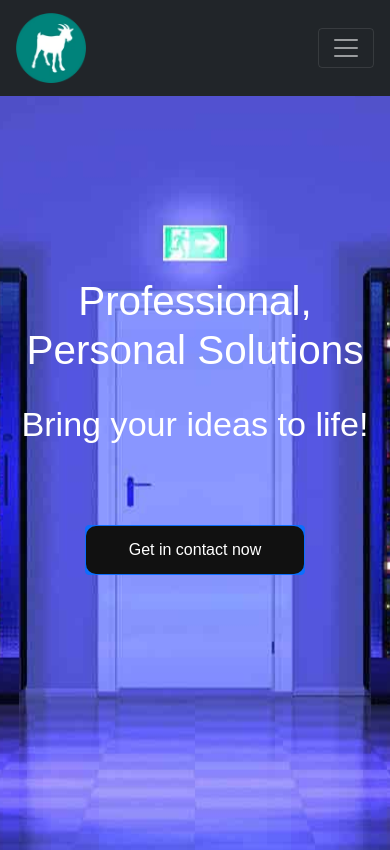
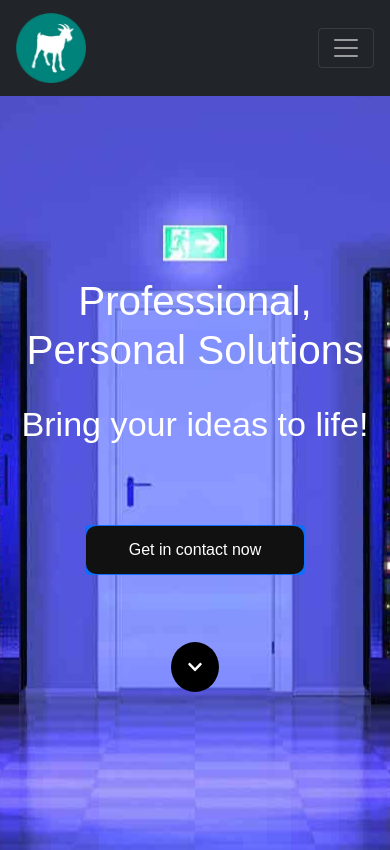
Before and after one commit to HeshamAmer/gedygroup, a React (Create React App) app: page / in a window 390 px wide. Shown: the top 850 px of the page. Built offline with nearby package versions, Linux system fonts and the light colour scheme.

Commit message:
Adjustments to the homepage

```diff
--- a/package.json
+++ b/package.json
@@ -3,6 +3,9 @@
   "version": "0.1.0",
   "private": false,
   "dependencies": {
+    "@fortawesome/fontawesome-svg-core": "^1.2.35",
+    "@fortawesome/free-solid-svg-icons": "^5.15.3",
+    "@fortawesome/react-fontawesome": "^0.1.15",
     "@testing-library/jest-dom": "^5.14.1",
     "@testing-library/react": "^11.2.7",
     "@testing-library/user-event": "^12.8.3",
--- a/src/App.js
+++ b/src/App.js
@@ -2,11 +2,13 @@ import './App.css';
 import Main from './Main'
 import Footer from './components/Footer'
 import NavigationBar from './components/NavigationBar'
+import ScrollToTopButton from './components/ScrollToTopButton';
 
 function App() {
   return (
     <div className="App"><NavigationBar />
       <Main />
+      <ScrollToTopButton/>
       <Footer />
     </div>
   );
--- a/src/components/AboutUs.js
+++ b/src/components/AboutUs.js
@@ -5,8 +5,8 @@ import './AboutUs.css'
 class AboutUs extends Component {
 
   render() {
-    return <div class="container"
-    ><div class="col-sm-12 justify-content-center text-center">
+    return <div className="container"
+    ><div className="col-sm-12 justify-content-center text-center">
       <div className="grow">
       <h3 className='subtitle'>Personalized Software</h3>
       <p className='about-us-paragraph'>At our company, we turn the digital dreams of our clients into a reality. <br />
--- a/src/components/Footer.js
+++ b/src/components/Footer.js
@@ -2,7 +2,7 @@ import React, { Component } from 'react';
 import { Card } from 'react-bootstrap'
 class Footer extends Component {
   render() {
-    return <div>
+    return <div style={{zIndex:-400}}>
       <Card>
         <Card.Header>Copyright © 2021 Gedygroup LLC - All Rights Reserved.</Card.Header>
       </Card>
--- a/src/components/HomePageTitle.css
+++ b/src/components/HomePageTitle.css
@@ -21,3 +21,15 @@
     margin-bottom: 60pt;
     vertical-align: middle;
 }
+
+
+#scrollToCarouselBtn {
+    background-color: black;
+    border: none;
+    border-radius: 50%;
+    color: white;
+    cursor: pointer;
+    font-size: 16px;
+    line-height: 48px;
+    width: 48px;
+  }
--- a/src/components/HomePageTitle.js
+++ b/src/components/HomePageTitle.js
@@ -2,18 +2,34 @@ import React, { Component } from 'react';
 import './HomePageTitle.css'
 import GetInContactButton from './GetInContactButton';
 import Carousel from './Carousel'
+import { FontAwesomeIcon } from '@fortawesome/react-fontawesome'
+import { faChevronDown } from '@fortawesome/free-solid-svg-icons'
 
 class HomePageTitle extends Component {
   render() {
-    return <div >
+    function handleBackClick() {
+        var element = document.getElementById('scrollable');
+        var navbarHeight = document.getElementsByClassName('navbar')[0].clientHeight;
+        var elementPosition = element.getBoundingClientRect().top;
+        var offsetPosition = elementPosition - navbarHeight;
+
+        window.scrollTo({
+            top: offsetPosition,
+            behavior: "smooth"
+        });
+    }
+    return <div>
       <div className='home-page-title'>
         <h1 className='home-page-font mt-5 display-2'>
           Professional, Personal Solutions </h1>
           <tr />
           <h4 className='home-page-font display-4' style={{marginTop: '-50px'}}>Bring your ideas to life! </h4>
         <GetInContactButton />
+        <button id="scrollToCarouselBtn" onClick={handleBackClick}><FontAwesomeIcon icon={faChevronDown}/></button>
         </div>
+        <div id="scrollable">
         <Carousel/>
+        </div>
     </div>
   }
 }
--- /dev/null
+++ b/src/components/ScrollToTopButton.css
@@ -0,0 +1,14 @@
+#scrollToTopBtn {
+    background-color: black;
+    border: none;
+    border-radius: 50%;
+    color: white;
+    cursor: pointer;
+    font-size: 16px;
+    line-height: 48px;
+    width: 48px;
+    position:fixed;
+    right:25px;
+    bottom: 25px;
+    z-index:1;
+}
--- /dev/null
+++ b/src/components/ScrollToTopButton.js
@@ -0,0 +1,28 @@
+import { useState } from 'react';
+import './ScrollToTopButton.css'
+import { FontAwesomeIcon } from '@fortawesome/react-fontawesome'
+import { faAngleDoubleUp } from '@fortawesome/free-solid-svg-icons'
+
+const ScrollToTopButton = () => {
+    function scrollToTop(){
+
+        window.scrollTo({
+            top: 0,
+            behavior: "smooth"
+        });
+    }
+    const [visible, setVisible] = useState(false)
+
+    const toggleVisible = () => {
+        const scrolled = document.documentElement.scrollTop;
+        if (scrolled > 300){
+        setVisible(true)
+        }
+        else if (scrolled <= 300){
+        setVisible(false)
+        }
+    };
+    window.addEventListener('scroll', toggleVisible);
+    return <button id="scrollToTopBtn" style={{display:visible?'inline':'none'}} onClick={scrollToTop}><FontAwesomeIcon icon={faAngleDoubleUp}/></button>
+}
+export default ScrollToTopButton
--- a/src/pages/Home.js
+++ b/src/pages/Home.js
@@ -1,6 +1,7 @@
 import './Home.css';
 import HomePageTitle from '../components/HomePageTitle'
 import AboutUs from '../components/AboutUs'
+import ScrollToTopButton from '../components/ScrollToTopButton';
 
 function Home() {
   return (
--- a/src/pages/Pricing.js
+++ b/src/pages/Pricing.js
@@ -4,6 +4,7 @@ import './Pricing.css';
 import img_5 from '../images/5-project-based.jpg'
 import img_6 from '../images/6-team-based.jpg'
 import img_7 from '../images/7-free-lancer.jpg'
+import ScrollToTopButton from '../components/ScrollToTopButton';
 
 class Pricing extends Component {
   render() {
@@ -91,7 +92,6 @@ class Pricing extends Component {
       </Container>
       <div style={{ width: '10%' }} ></div>
     </div>
-
     </div>
   }
 }
```
Also changed, not shown: src/components/NavigationBar.js (+1 -1 lines), 1 other file (tests, documents, lock files or other folders).
